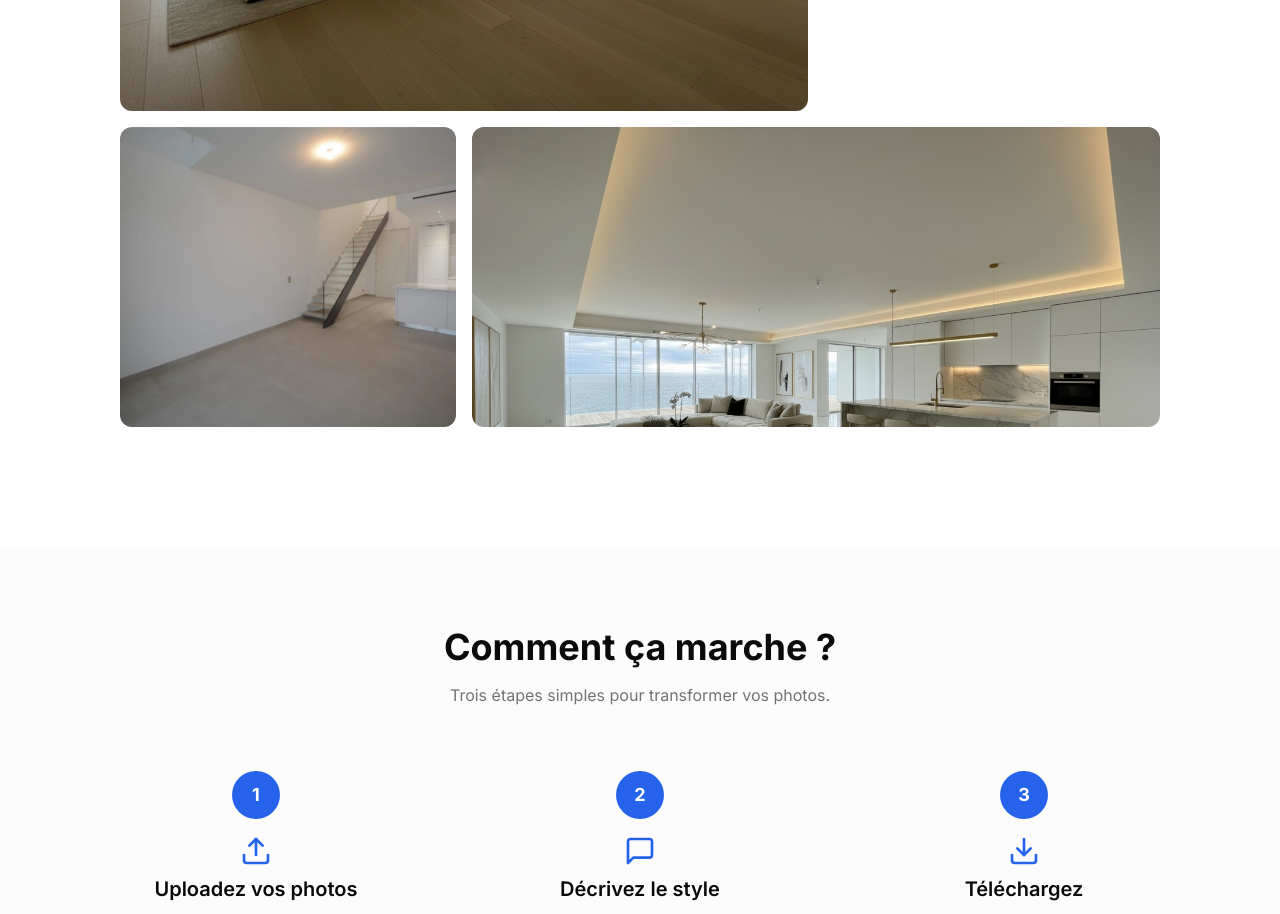
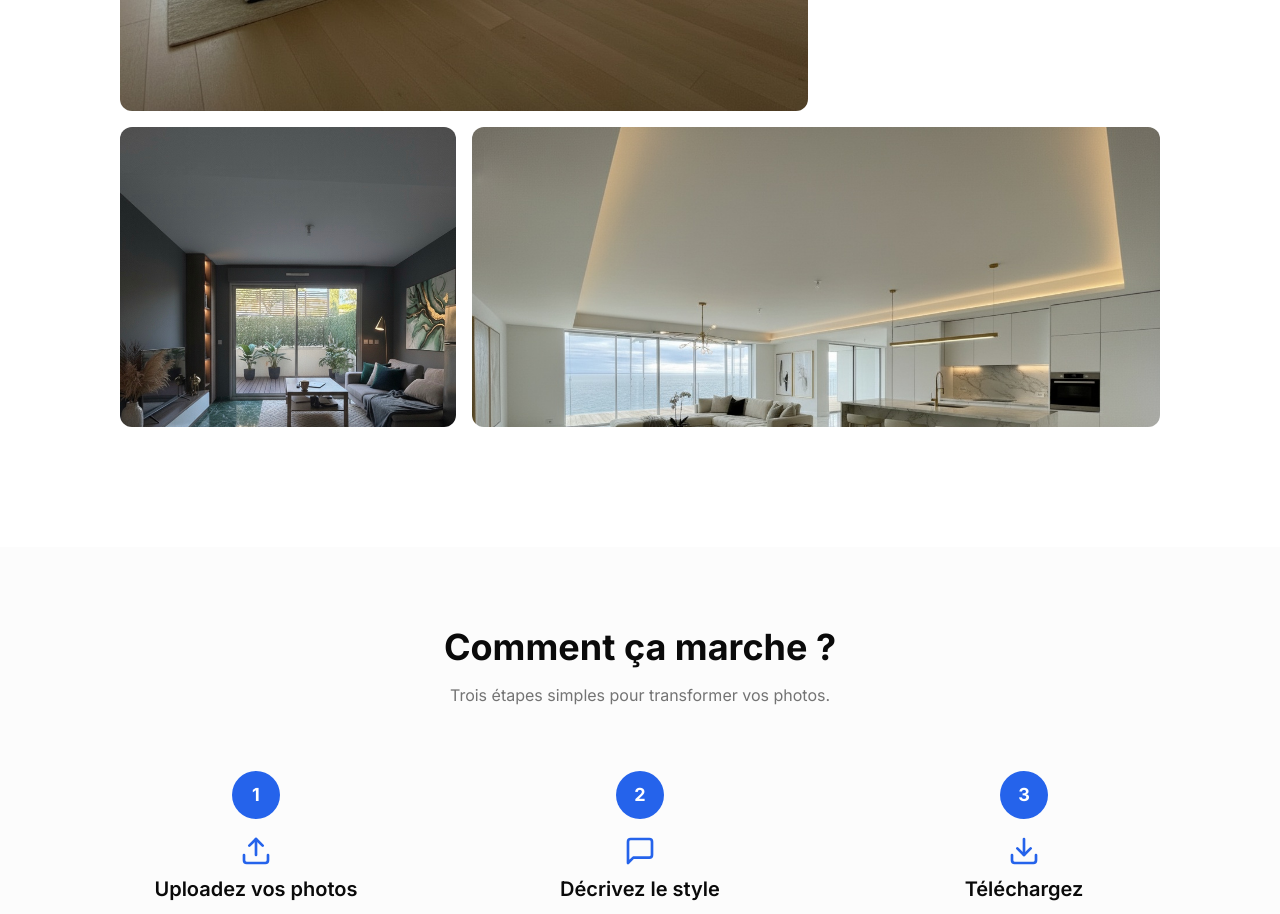
Before and after one commit to Jimmycode06/brandsnap.home, a Next.js app: page / in a window 1280 px wide. Shown: the part 5220-6134 px from the top of the page. Built offline with nearby package versions, Linux system fonts and the light colour scheme; no server answers.

Commit message:
Remplacement image chambre par home5.jpg

```diff
--- a/app/(marketing)/page.tsx
+++ b/app/(marketing)/page.tsx
@@ -551,7 +551,7 @@ export default function HomeStagingLandingPage() {
                   </div>
                 ),
                 className: "col-span-1 h-[300px]",
-                thumbnail: "/before-empty-room.jpg"
+                thumbnail: "/home5.jpg"
               },
               {
                 id: 4,
```
Also changed, not shown: public/home5.jpg (added).
